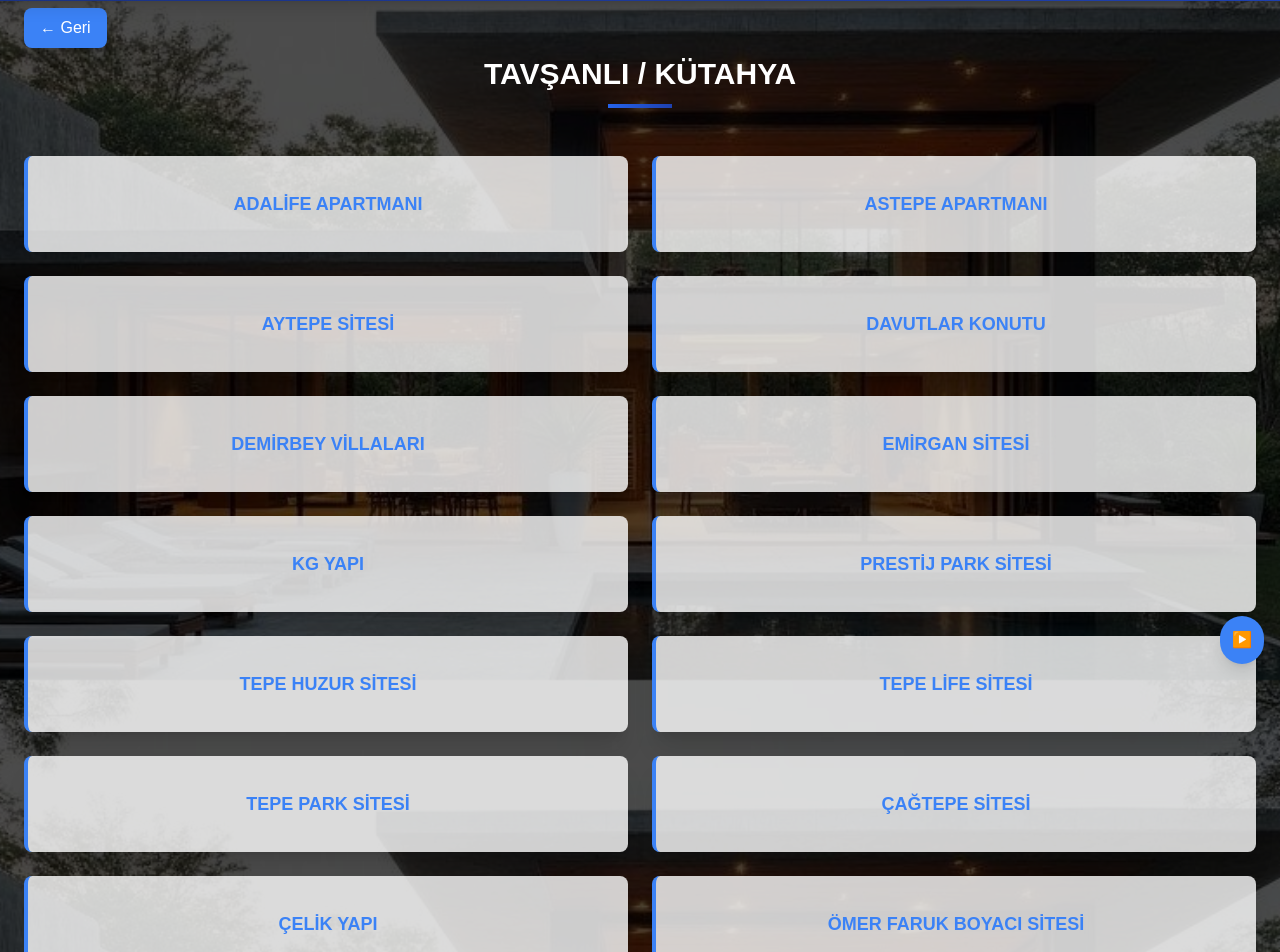
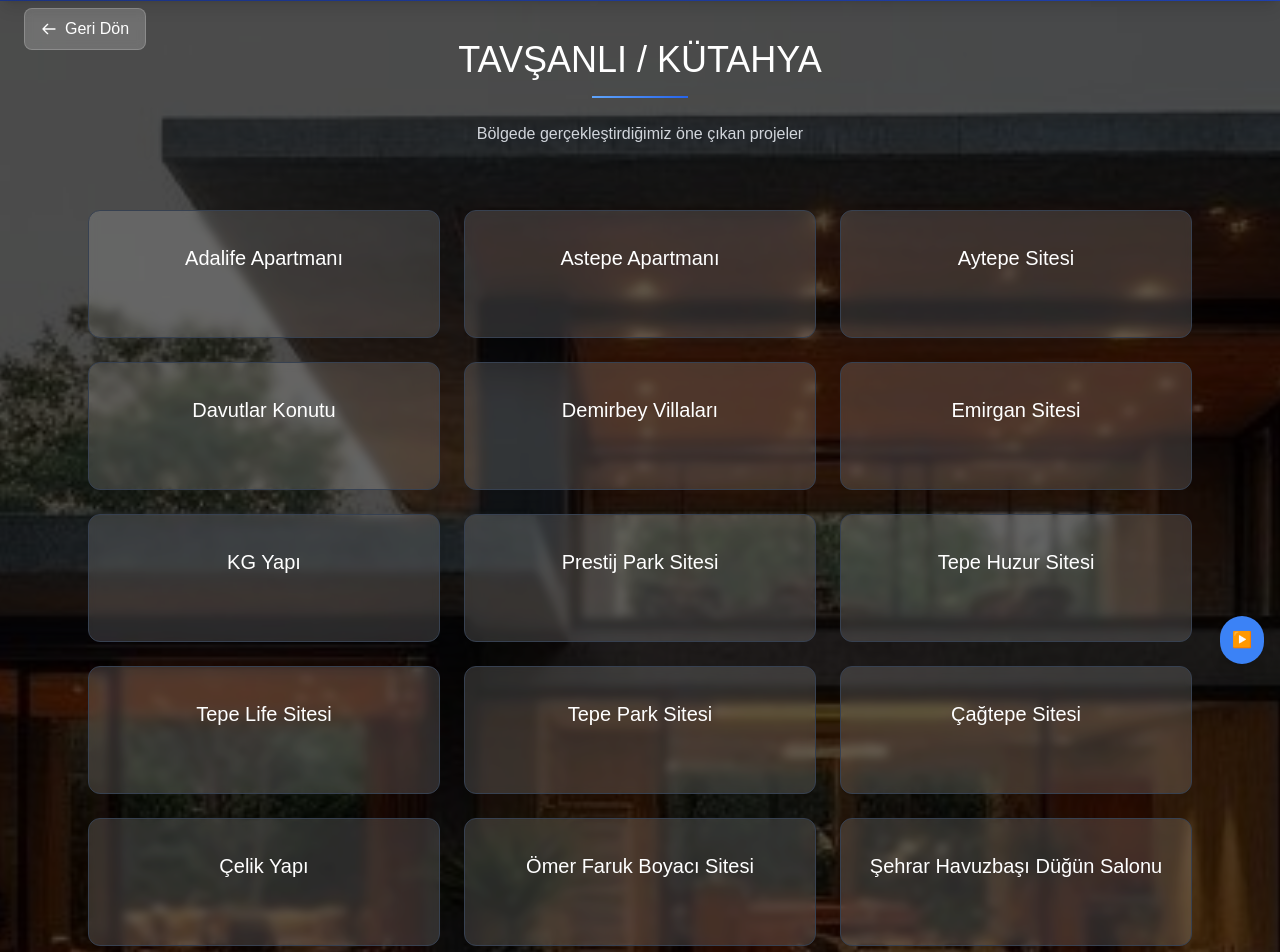
Before and after one commit to ardaaskinn01/nurettin-tutak, a Next.js app: page /projelerimiz/tavsanli in a window 1280 px wide. Shown: the part 120-1072 px from the top of the page. Built offline with nearby package versions, Linux system fonts and the light colour scheme.

Commit message:
last commit

```diff
--- a/src/app/projelerimiz/karaburun/page.js
+++ b/src/app/projelerimiz/karaburun/page.js
@@ -1,10 +1,11 @@
 "use client";
 import Navbar from "../../components/Navbar";
+import TopContactBar from "../../components/TopContactBar";
 import Link from "next/link";
+import Image from "next/image";
 import { useRouter } from "next/navigation";
-import TopContactBar from "../../components/TopContactBar";
 
-export default function Nazilli() {
+export default function Karaburun() {
   const router = useRouter();
   const projects = [
     { title: "Karaburun", link: "/projelerimiz/karaburun/villa", villas: 12 },
@@ -18,49 +19,66 @@ export default function Nazilli() {
       <div className="absolute top-32 left-6 z-20">
         <button
           onClick={() => router.back()}
-          className="bg-blue-500 text-white px-4 py-2 rounded-lg shadow-lg hover:bg-blue-600"
+          className="flex items-center gap-2 bg-white bg-opacity-20 backdrop-blur-sm px-4 py-2 rounded-lg text-white hover:bg-opacity-30 transition-all border border-white border-opacity-20"
         >
-          ← Geri
+          <svg className="w-4 h-4" fill="none" stroke="currentColor" viewBox="0 0 24 24">
+            <path strokeLinecap="round" strokeLinejoin="round" strokeWidth={2} d="M10 19l-7-7m0 0l7-7m-7 7h18" />
+          </svg>
+          Geri Dön
         </button>
       </div>
 
       {/* Arkaplan */}
-      <div
-        className="absolute inset-0 bg-cover bg-fixed bg-center"
-        style={{
-          backgroundImage: "url('/bg.jpg')",
-        }}
+      <div className="absolute inset-0">
+        <Image
+          src="/bg.jpg"
+          alt="Background"
+          fill
+          className="object-cover"
+          quality={100}
         />
-
-      {/* Arkaplan karartması */}
         <div className="absolute inset-0 bg-black opacity-70" />
-
-      <div className="relative z-10 max-w-7xl mx-auto px-6 pt-44 pb-12">
-        <div className="text-center mb-12">
-          <h2 className="text-3xl font-semibold text-white">KARABURUN / İZMİR</h2>
-          <div className="mt-3 h-1 w-16 bg-gradient-to-r from-blue-400 to-blue-600 mx-auto"></div>
       </div>
 
-        {/* Kartlar */}
-        <div className="flex flex-col items-center gap-8">
+      <div className="relative z-10 max-w-6xl mx-auto px-4 sm:px-6 pt-40 pb-20">
+        <div className="text-center mb-16">
+          <h2 className="text-4xl font-light text-white mb-4">KARABURUN / İZMİR</h2>
+          <div className="w-24 h-0.5 bg-gradient-to-r from-blue-400 to-blue-600 mx-auto"></div>
+          <p className="mt-6 text-gray-300 max-w-2xl mx-auto">
+            Eşsiz manzaralı lüks villa projemiz
+          </p>
+        </div>
+
+        {/* Kart Düzeni - Tek proje olduğu için flex ile ortalandı */}
+        <div className="flex justify-center">
+          <div className="grid grid-cols-1 max-w-2xl w-full">
             {projects.map((project, index) => (
               <Link
                 href={project.link}
                 key={index}
-              className="group relative overflow-hidden rounded-lg border-l-4 border-blue-500 w-full max-w-2xl h-28 bg-white bg-opacity-80 transition-transform duration-300 hover:scale-105 shadow-xl"
+                className="group relative overflow-hidden rounded-xl bg-white bg-opacity-5 backdrop-blur-sm border border-gray-700 hover:border-blue-500 transition-all duration-300 hover:bg-opacity-10 h-40 flex flex-col items-center justify-center"
               >
-              <div className="flex flex-col justify-center items-center h-full">
-                <span className="text-blue-500 text-xl uppercase font-semibold">
+                <div className="text-center px-6 py-4">
+                  <h3 className="text-2xl font-medium text-white group-hover:text-blue-400 transition-colors">
                     {project.title}
+                  </h3>
+                  <div className="mt-2 text-blue-300 text-lg font-light">
+                    {project.villas} Villa
+                  </div>
+                  <div className="mt-4 opacity-0 group-hover:opacity-100 transition-opacity duration-300">
+                    <span className="inline-flex items-center text-sm text-blue-400">
+                      Proje Detayları
+                      <svg className="w-4 h-4 ml-1" fill="none" stroke="currentColor" viewBox="0 0 24 24">
+                        <path strokeLinecap="round" strokeLinejoin="round" strokeWidth={2} d="M14 5l7 7m0 0l-7 7m7-7H3" />
+                      </svg>
                     </span>
-                <span className="text-gray-600 text-sm font-light mt-1">
-                  {project.villas} Villa
-                </span>
+                  </div>
                 </div>
               </Link>
             ))}
           </div>
         </div>
       </div>
+    </div>
   );
 }
--- a/src/app/projelerimiz/nazilli/page.js
+++ b/src/app/projelerimiz/nazilli/page.js
@@ -2,6 +2,7 @@
 import Navbar from "../../components/Navbar";
 import TopContactBar from "../../components/TopContactBar";
 import Link from "next/link";
+import Image from "next/image";
 import { useRouter } from "next/navigation";
 
 export default function Nazilli() {
@@ -10,7 +11,7 @@ export default function Nazilli() {
     { title: "Ocaklı", link: "/projelerimiz/nazilli/ocakli", villas: 9 },
     { title: "Pamukören", link: "/projelerimiz/nazilli/pamukoren", villas: 15 },
     { title: "Dualar", link: "/projelerimiz/nazilli/dualar", villas: 24 },
-    { title: "HamİDİye", link: "/projelerimiz/nazilli/hamidiye", villas: 42 },
+    { title: "Hamidiye", link: "/projelerimiz/nazilli/hamidiye", villas: 42 },
   ];
 
   return (
@@ -21,44 +22,59 @@ export default function Nazilli() {
       <div className="absolute top-32 left-6 z-20">
         <button
           onClick={() => router.back()}
-          className="bg-blue-500 text-white px-4 py-2 rounded-lg shadow-lg hover:bg-blue-600"
+          className="flex items-center gap-2 bg-white bg-opacity-20 backdrop-blur-sm px-4 py-2 rounded-lg text-white hover:bg-opacity-30 transition-all border border-white border-opacity-20"
         >
-          ← Geri
+          <svg className="w-4 h-4" fill="none" stroke="currentColor" viewBox="0 0 24 24">
+            <path strokeLinecap="round" strokeLinejoin="round" strokeWidth={2} d="M10 19l-7-7m0 0l7-7m-7 7h18" />
+          </svg>
+          Geri Dön
         </button>
       </div>
 
       {/* Arkaplan */}
-      <div
-        className="absolute inset-0 bg-cover bg-fixed bg-center"
-        style={{
-          backgroundImage: "url('/bg.jpg')",
-        }}
-      />
+      <div className="absolute inset-0">
+        <Image
+          src="/bg.jpg"
+          alt="Background"
+          fill
+          className="object-cover"
+          quality={100}
+        />
+        <div className="absolute inset-0 bg-black opacity-70" />
+      </div>
 
-      {/* Arkaplan karartması */}
-      <div className="absolute inset-0 bg-black opacity-70" />
-
-      <div className="relative z-10 max-w-7xl mx-auto px-6 pt-44 pb-12">
-        <div className="text-center mb-12">
-          <h2 className="text-3xl font-semibold text-white">NAZİLLİ / AYDIN</h2>
-          <div className="mt-3 h-1 w-16 bg-gradient-to-r from-blue-600 to-blue-800 mx-auto"></div>
+      <div className="relative z-10 max-w-6xl mx-auto px-4 sm:px-6 pt-40 pb-20">
+        <div className="text-center mb-16">
+          <h2 className="text-4xl font-light text-white mb-4">NAZİLLİ / AYDIN</h2>
+          <div className="w-24 h-0.5 bg-gradient-to-r from-blue-400 to-blue-600 mx-auto"></div>
+          <p className="mt-6 text-gray-300 max-w-2xl mx-auto">
+            Bölgede inşa ettiğimiz lüks villa projelerimiz
+          </p>
         </div>
 
-        {/* Kartlar */}
-        <div className="flex flex-col items-center gap-8">
+        {/* Grid Düzeni */}
+        <div className="grid grid-cols-1 md:grid-cols-2 gap-8">
           {projects.map((project, index) => (
             <Link
               href={project.link}
               key={index}
-              className="group relative overflow-hidden rounded-lg border-l-4 border-blue-500 w-full max-w-2xl h-28 bg-white bg-opacity-80 transition-transform duration-300 hover:scale-105 shadow-xl"
+              className="group relative overflow-hidden rounded-xl bg-white bg-opacity-15 backdrop-blur-sm border border-gray-700 hover:border-blue-500 transition-all duration-300 hover:bg-opacity-10 h-40 flex flex-col items-center justify-center"
             >
-              <div className="flex flex-col justify-center items-center h-full">
-                <span className="text-blue-500 text-xl uppercase font-semibold">
+              <div className="text-center px-6 py-4">
+                <h3 className="text-xl font-medium text-white group-hover:text-blue-400 transition-colors">
                   {project.title}
-                </span>
-                <span className="text-gray-600 text-sm font-light mt-1">
+                </h3>
+                <div className="mt-2 text-blue-300 text-lg font-light">
                   {project.villas} Villa
-                </span>
+                </div>
+                <div className="mt-4 opacity-0 group-hover:opacity-100 transition-opacity duration-300">
+                  <span className="inline-flex items-center text-sm text-blue-400">
+                    Proje Detayları
+                    <svg className="w-4 h-4 ml-1" fill="none" stroke="currentColor" viewBox="0 0 24 24">
+                      <path strokeLinecap="round" strokeLinejoin="round" strokeWidth={2} d="M14 5l7 7m0 0l-7 7m7-7H3" />
+                    </svg>
+                  </span>
+                </div>
               </div>
             </Link>
           ))}
--- a/src/app/projelerimiz/tavsanli/page.js
+++ b/src/app/projelerimiz/tavsanli/page.js
@@ -8,25 +8,25 @@ import { useRouter } from "next/navigation";
 export default function Tavsanli() {
     const router = useRouter();
     const projects = [
-        { title: "Adalİfe Apartmanı", link: "/projelerimiz/tavsanli/adalife" },
+        { title: "Adalife Apartmanı", link: "/projelerimiz/tavsanli/adalife" },
         { title: "Astepe Apartmanı", link: "/projelerimiz/tavsanli/astepe" },
-        { title: "Aytepe Sİtesİ", link: "/projelerimiz/tavsanli/aytepe" },
+        { title: "Aytepe Sitesi", link: "/projelerimiz/tavsanli/aytepe" },
         { title: "Davutlar Konutu", link: "/projelerimiz/tavsanli/davutlar" },
-        { title: "Demİrbey Vİllaları", link: "/projelerimiz/tavsanli/demirbey" },
-        { title: "Emİrgan Sİtesİ", link: "/projelerimiz/tavsanli/emirgan" },
+        { title: "Demirbey Villaları", link: "/projelerimiz/tavsanli/demirbey" },
+        { title: "Emirgan Sitesi", link: "/projelerimiz/tavsanli/emirgan" },
         { title: "KG Yapı", link: "/projelerimiz/tavsanli/kgyapi" },
-        { title: "Prestİj Park SİTESİ", link: "/projelerimiz/tavsanli/prestij" },
-        { title: "Tepe Huzur Sİtesİ", link: "/projelerimiz/tavsanli/tepehuzur" },
-        { title: "Tepe Lİfe Sİtesİ", link: "/projelerimiz/tavsanli/tepelife" },
-        { title: "Tepe Park Sİtesİ", link: "/projelerimiz/tavsanli/tepepark" },
-        { title: "ÇaĞtepe Sİtesİ", link: "/projelerimiz/tavsanli/cagtepe" },
-        { title: "Çelİk Yapı", link: "/projelerimiz/tavsanli/celikyapi" },
-        { title: "Ömer Faruk Boyacı Sİtesİ", link: "/projelerimiz/tavsanli/ofbsitesi" },
-        { title: "Şehrar HavuzbaŞı DÜĞÜn Salonu", link: "/projelerimiz/tavsanli/sehrar" },
-        { title: "Gürtepe Sİtesİ", link: "/projelerimiz/tavsanli/gurtepe" },
-        { title: "Tepe İdeal Sİtesİ", link: "/projelerimiz/tavsanli/tepeideal" },
-        { title: "Tepe Elİt Sİtesi", link: "/projelerimiz/tavsanli/tepeelit" },
-        { title: "Tepe Yücel Sİtesİ", link: "/projelerimiz/tavsanli/tepeyucel" },
+        { title: "Prestij Park Sitesi", link: "/projelerimiz/tavsanli/prestij" },
+        { title: "Tepe Huzur Sitesi", link: "/projelerimiz/tavsanli/tepehuzur" },
+        { title: "Tepe Life Sitesi", link: "/projelerimiz/tavsanli/tepelife" },
+        { title: "Tepe Park Sitesi", link: "/projelerimiz/tavsanli/tepepark" },
+        { title: "Çağtepe Sitesi", link: "/projelerimiz/tavsanli/cagtepe" },
+        { title: "Çelik Yapı", link: "/projelerimiz/tavsanli/celikyapi" },
+        { title: "Ömer Faruk Boyacı Sitesi", link: "/projelerimiz/tavsanli/ofbsitesi" },
+        { title: "Şehrar Havuzbaşı Düğün Salonu", link: "/projelerimiz/tavsanli/sehrar" },
+        { title: "Gürtepe Sitesi", link: "/projelerimiz/tavsanli/gurtepe" },
+        { title: "Tepe İdeal Sitesi", link: "/projelerimiz/tavsanli/tepeideal" },
+        { title: "Tepe Elit Sitesi", link: "/projelerimiz/tavsanli/tepeelit" },
+        { title: "Tepe Yücel Sitesi", link: "/projelerimiz/tavsanli/tepeyucel" },
     ];
 
     return (
@@ -37,41 +37,56 @@ export default function Tavsanli() {
             <div className="absolute top-32 left-6 z-20">
                 <button
                     onClick={() => router.back()}
-                    className="bg-blue-500 text-white px-4 py-2 rounded-lg shadow-lg hover:bg-blue-600"
+                    className="flex items-center gap-2 bg-white bg-opacity-20 backdrop-blur-sm px-4 py-2 rounded-lg text-white hover:bg-opacity-30 transition-all border border-white border-opacity-20"
                 >
-                    ← Geri
+                    <svg className="w-4 h-4" fill="none" stroke="currentColor" viewBox="0 0 24 24">
+                        <path strokeLinecap="round" strokeLinejoin="round" strokeWidth={2} d="M10 19l-7-7m0 0l7-7m-7 7h18" />
+                    </svg>
+                    Geri Dön
                 </button>
             </div>
 
             {/* Arkaplan */}
-            <div
-                className="absolute inset-0 bg-cover bg-fixed bg-center"
-                style={{
-                    backgroundImage: "url('/bg.jpg')",
-                }}
-            />
+            <div className="absolute inset-0">
+                <Image
+                    src="/bg.jpg"
+                    alt="Background"
+                    fill
+                    className="object-cover"
+                    quality={100}
+                />
+                <div className="absolute inset-0 bg-black opacity-70" />
+            </div>
 
-            {/* Arkaplan karartması */}
-            <div className="absolute inset-0 bg-black opacity-70" />
-
-            <div className="relative z-10 max-w-7xl mx-auto px-6 pt-44 pb-12">
-                <div className="text-center mb-12">
-                    <h2 className="text-3xl font-semibold text-white">TAVŞANLI / KÜTAHYA</h2>
-                    <div className="mt-3 h-1 w-16 bg-gradient-to-r from-blue-600 to-blue-800 mx-auto"></div>
+            <div className="relative z-10 max-w-6xl mx-auto px-4 sm:px-6 pt-40 pb-20">
+                <div className="text-center mb-16">
+                    <h2 className="text-4xl font-light text-white mb-4">TAVŞANLI / KÜTAHYA</h2>
+                    <div className="w-24 h-0.5 bg-gradient-to-r from-blue-400 to-blue-600 mx-auto"></div>
+                    <p className="mt-6 text-gray-300 max-w-2xl mx-auto">
+                        Bölgede gerçekleştirdiğimiz öne çıkan projeler
+                    </p>
                 </div>
 
                 {/* Grid Düzeni */}
-                <div className="grid grid-cols-1 sm:grid-cols-2 gap-6">
+                <div className="grid grid-cols-1 md:grid-cols-2 lg:grid-cols-3 gap-6">
                     {projects.map((project, index) => (
                         <Link
                             href={project.link}
                             key={index}
-                            className="group relative overflow-hidden rounded-lg border-l-4 border-blue-500 h-24 bg-white bg-opacity-80 transition-transform duration-300 hover:scale-105 shadow-xl"
+                            className="group relative overflow-hidden rounded-xl bg-white bg-opacity-15 backdrop-blur-sm border border-gray-700 hover:border-blue-500 transition-all duration-300 hover:bg-opacity-10 h-32 flex items-center justify-center"
                         >
-                            <div className="text-center flex items-center justify-center h-full">
-                                <span className="text-blue-500 text-lg uppercase font-semibold">
+                            <div className="text-center px-6 py-4">
+                                <h3 className="text-xl font-medium text-white group-hover:text-blue-400 transition-colors">
                                     {project.title}
-                                </span>
+                                </h3>
+                                <div className="mt-2 opacity-0 group-hover:opacity-100 transition-opacity duration-300">
+                                    <span className="inline-flex items-center text-sm text-blue-400">
+                                        Detayları görüntüle
+                                        <svg className="w-4 h-4 ml-1" fill="none" stroke="currentColor" viewBox="0 0 24 24">
+                                            <path strokeLinecap="round" strokeLinejoin="round" strokeWidth={2} d="M14 5l7 7m0 0l-7 7m7-7H3" />
+                                        </svg>
+                                    </span>
+                                </div>
                             </div>
                         </Link>
                     ))}
```
Lines whose indentation alone changed are shown as unchanged.
